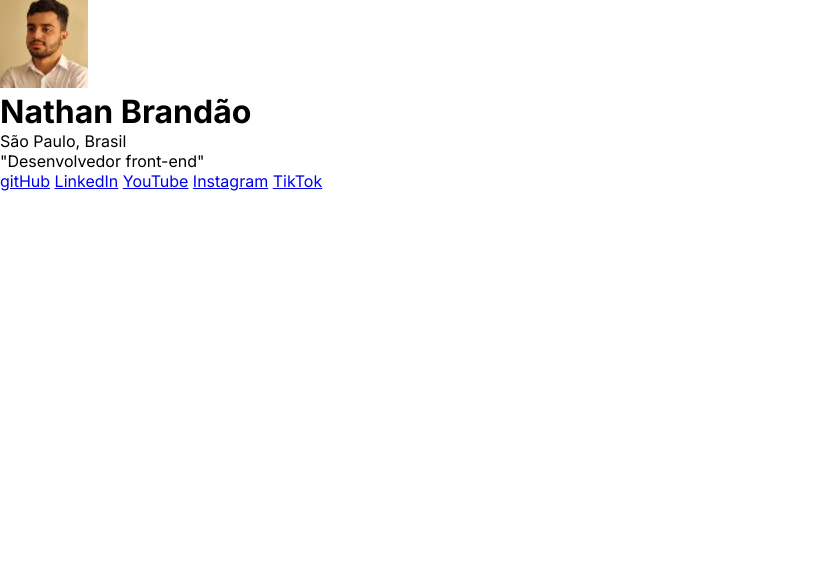
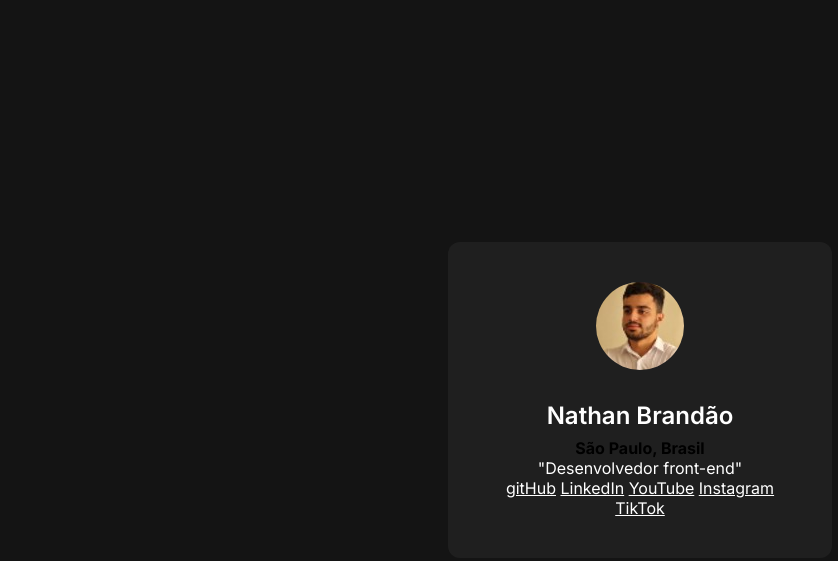
Before and after one commit to nananathann/Meus-Links, a plain HTML site: page index.html in a window 1280 px wide. Shown: the whole page, without its empty margins (0-838 px from the left). Drawn offline with Linux system fonts and the light colour scheme.

Commit message:
continuação do desenvolvimento do CSS e alteração de um parágrafo do HTML para strong

```diff
--- a/index.html
+++ b/index.html
@@ -13,7 +13,7 @@
     <div>
         <img src="./FTnana.jpg" alt="img do nana, rapaz visto ai nos links">
         <h1>Nathan Brandão</h1>
-        <p>São Paulo, Brasil</p>
+        <strong>São Paulo, Brasil</strong>
 
         <p>"Desenvolvedor front-end"</p>
 
--- a/style.css
+++ b/style.css
@@ -4,3 +4,39 @@
     box-sizing: border-box;
     font-family: "Inter", sans-serif;
 }
+
+body {
+    background-color: #141414;
+    height: 100vh;
+    display: flex;
+    justify-content: center;
+    align-items: center;
+}
+
+div {
+    background-color: #1f1f1f;
+    width: 384px;
+    padding: 40px;
+    text-align: center;
+    border-radius: 12px;
+}
+
+h1, p, a {
+    color: #fff;
+}
+
+div img {
+    border-radius: 50%;
+    margin-bottom: 24px;
+}
+
+div h1 {
+    font-size: 24px;
+    line-height: 36px;
+    font-weight: 600;
+    margin-bottom: 4px;
+}
+
+div p {
+
+}
```
